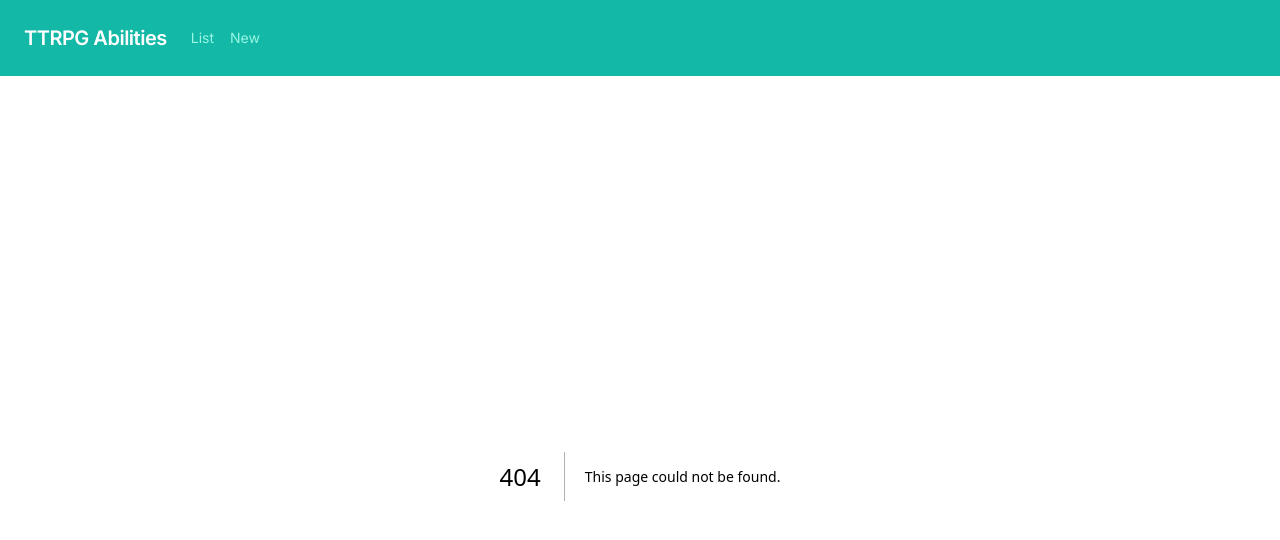
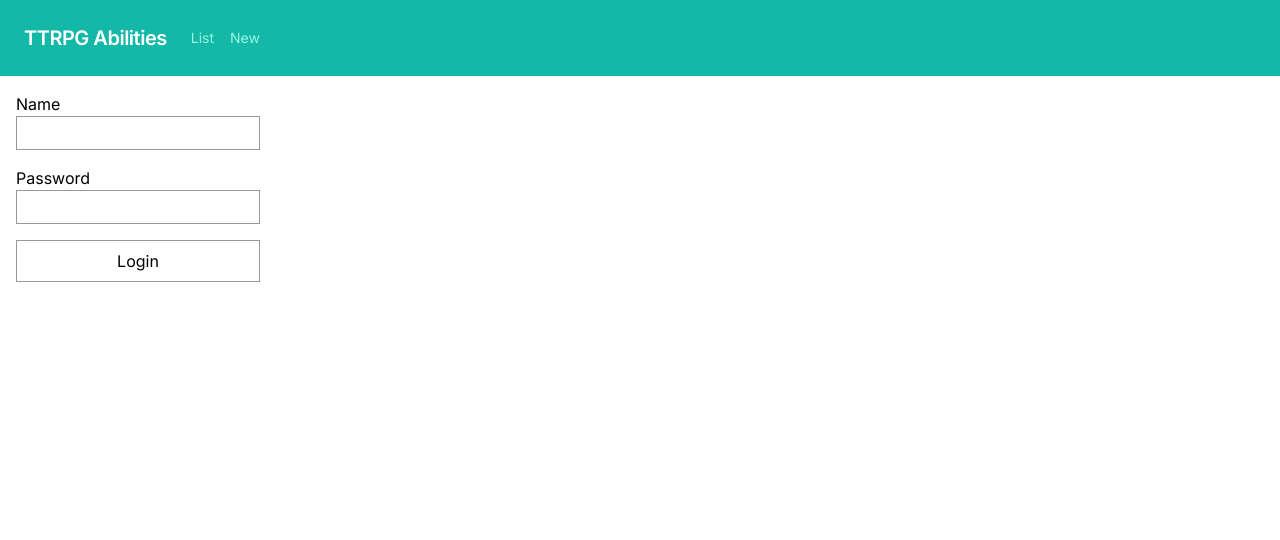
Before and after one commit to misqke/ttrpg_data, a Next.js app: page /Login in a window 1280 px wide. Before the commit this address had no page. Shown: the top 540 px of the page. Built offline with nearby package versions, Linux system fonts and the light colour scheme.

Commit message:
basic login

```diff
--- a/package.json
+++ b/package.json
@@ -9,7 +9,6 @@
     "lint": "next lint"
   },
   "dependencies": {
-    "@supabase/auth-helpers-nextjs": "^0.7.2",
     "@supabase/supabase-js": "^2.26.0",
     "autoprefixer": "^10.4.14",
     "next": "^13.4.9",
--- a/src/components/Page.jsx
+++ b/src/components/Page.jsx
@@ -1,7 +1,32 @@
-import React from "react";
+import React, { useState, useEffect } from "react";
+import checkAuth from "../../utils/auth";
+import { useRouter } from "next/router";
 
 const Page = ({ children }) => {
-  return <div className="flex flex-col p-4">{children}</div>;
+  const router = useRouter();
+  const [loading, setLoading] = useState(true);
+
+  useEffect(() => {
+    const auth = checkAuth();
+    if (!auth) {
+      router.push("/Login");
+    } else {
+      setLoading(false);
+    }
+  }, []);
+
+  return (
+    <div className="flex flex-col p-4">
+      {loading ? (
+        <svg
+          className="animate-spin h-5 w-5 mr-3 ..."
+          viewBox="0 0 24 24"
+        ></svg>
+      ) : (
+        children
+      )}
+    </div>
+  );
 };
 
 export default Page;
--- /dev/null
+++ b/src/pages/Login.jsx
@@ -0,0 +1,62 @@
+import React, { useState, useEffect } from "react";
+import { useRouter } from "next/router";
+
+export default function Login() {
+  const router = useRouter();
+  const [name, setName] = useState("");
+  const [password, setPassword] = useState("");
+
+  const handleLogin = async (e) => {
+    e.preventDefault();
+    const res = await fetch("/api/auth", {
+      method: "POST",
+      body: JSON.stringify({ name, password }),
+      headers: {
+        "Content-Type": "application/json",
+      },
+    });
+    const data = await res.json();
+    console.log(data);
+    if (data.error) {
+      alert(data.error);
+    } else {
+      localStorage.setItem("user", data.user.name);
+      router.push("/");
+    }
+  };
+
+  return (
+    <div className="flex flex-col p-4">
+      <form
+        onSubmit={(e) => handleLogin(e)}
+        className="flex flex-col w-fit gap-4"
+      >
+        <div>
+          <label className="block" htmlFor="name">
+            Name
+          </label>
+          <input
+            id="name"
+            type="text"
+            value={name}
+            onChange={(e) => setName(e.target.value)}
+          />
+        </div>
+        <div>
+          <label className="block" htmlFor="password">
+            Password
+          </label>
+          <input
+            id="password"
+            type="password"
+            value={password}
+            onChange={(e) => setPassword(e.target.value)}
+          />
+        </div>
+        <button className="button" type="submit">
+          Login
+        </button>
+      </form>
+    </div>
+  );
+}
--- a/src/pages/NewAbility.jsx
+++ b/src/pages/NewTalent.jsx
@@ -15,7 +15,8 @@ const NewAbility = () => {
   const [prerequisites, setPrerequisites] = useState("");
   const [description, setDescription] = useState("");
 
-  const handleSubmit = async () => {
+  const handleSubmit = async (e) => {
+    e.preventDefault();
     const res = await fetch(`/api/abilities`, {
       method: "POST",
       body: JSON.stringify({
@@ -36,7 +37,10 @@ const NewAbility = () => {
 
   return (
     <Page>
-      <form onSubmit={handleSubmit} className="flex flex-col w-fit gap-4">
+      <form
+        onSubmit={(e) => handleSubmit(e)}
+        className="flex flex-col w-fit gap-4"
+      >
         <div>
           <label className="block" htmlFor="name">
             Name
--- /dev/null
+++ b/src/pages/api/auth.js
@@ -0,0 +1,22 @@
+import { supabase } from "../../../utils/supabase";
+
+export default async function handler(req, res) {
+  if (req.method === "POST") {
+    const { name, password } = req.body;
+    const { data, error } = await supabase
+      .from("people")
+      .select("*")
+      .eq("name", name)
+      .eq("password", password);
+
+    if (error) {
+      console.log(error);
+      res.status(500).json({ error });
+    }
+    if (data.length === 1) {
+      res.status(200).json({ user: data[0] });
+    } else {
+      res.status(401).json({ error: "Name and password do not match." });
+    }
+  }
+}
--- a/src/pages/index.js
+++ b/src/pages/index.js
@@ -1,55 +1,59 @@
 import React, { useState, useEffect } from "react";
 import Page from "@/components/Page";
 
-// const url = "https://ttrpg-data.netlify.app";
-const url = "http://localhost:3000";
-
 export default function Home() {
-  const [abilities, setAbilities] = useState([]);
+  const [talents, setTalents] = useState([]);
+  const [loading, setLoading] = useState(true);
 
   useEffect(() => {
-    const getAbilities = async () => {
-      const res = await fetch(`/api/abilities`);
+    const getTalents = async () => {
+      const res = await fetch(`/api/talents`);
       const data = await res.json();
-      setAbilities(data);
+      setTalents(data);
+      setLoading(false);
     };
-    getAbilities();
+    getTalents();
   }, []);
 
   return (
     <Page>
-      {abilities?.length ? (
-        abilities.map((a) => (
-          <div key={a.id} className="flex flex-col gap-0 my-2">
+      {loading ? (
+        <svg
+          className="animate-spin h-5 w-5 mr-3 ..."
+          viewBox="0 0 24 24"
+        ></svg>
+      ) : talents?.length ? (
+        talents.map((t) => (
+          <div key={t.id} className="flex flex-col gap-0 my-2">
             <p>
               <span className="font-bold">Name: </span>
-              {a.name}
+              {t.name}
             </p>
             <p>
               <span className="font-bold">Tier: </span>
-              {a.tier}
+              {t.tier}
             </p>
             <p>
               <span className="font-bold">Prerequisities: </span>
-              {a.prerequisites === null ? "None" : a.prerequisites}
+              {t.prerequisites === null ? "None" : t.prerequisites}
             </p>
             <p>
               <span className="font-bold">Cost: </span>
-              {a.cost} {a.cost === 1 ? "point" : "points"}
+              {t.cost} {t.cost === 1 ? "point" : "points"}
             </p>
             <p>
               <span className="font-bold">Ranks: </span>
-              {a.ranks}
+              {t.ranks}
             </p>
             <p>
               <span className="font-bold">Description: </span>
-              {a.description}
+              {t.description}
             </p>
             <hr className="my-2" />
           </div>
         ))
       ) : (
-        <p>No Abilities</p>
+        <p>No talents</p>
       )}
     </Page>
   );
--- /dev/null
+++ b/utils/auth.js
@@ -0,0 +1,7 @@
+const checkAuth = () => {
+  const user = localStorage.getItem("user");
+  console.log(user);
+  return user ? true : false;
+};
+
+export default checkAuth;
```
Also changed, not shown: src/pages/api/talents.js (renamed from src/pages/api/abilities.js), 2 other files (tests, documents, lock files or other folders).
